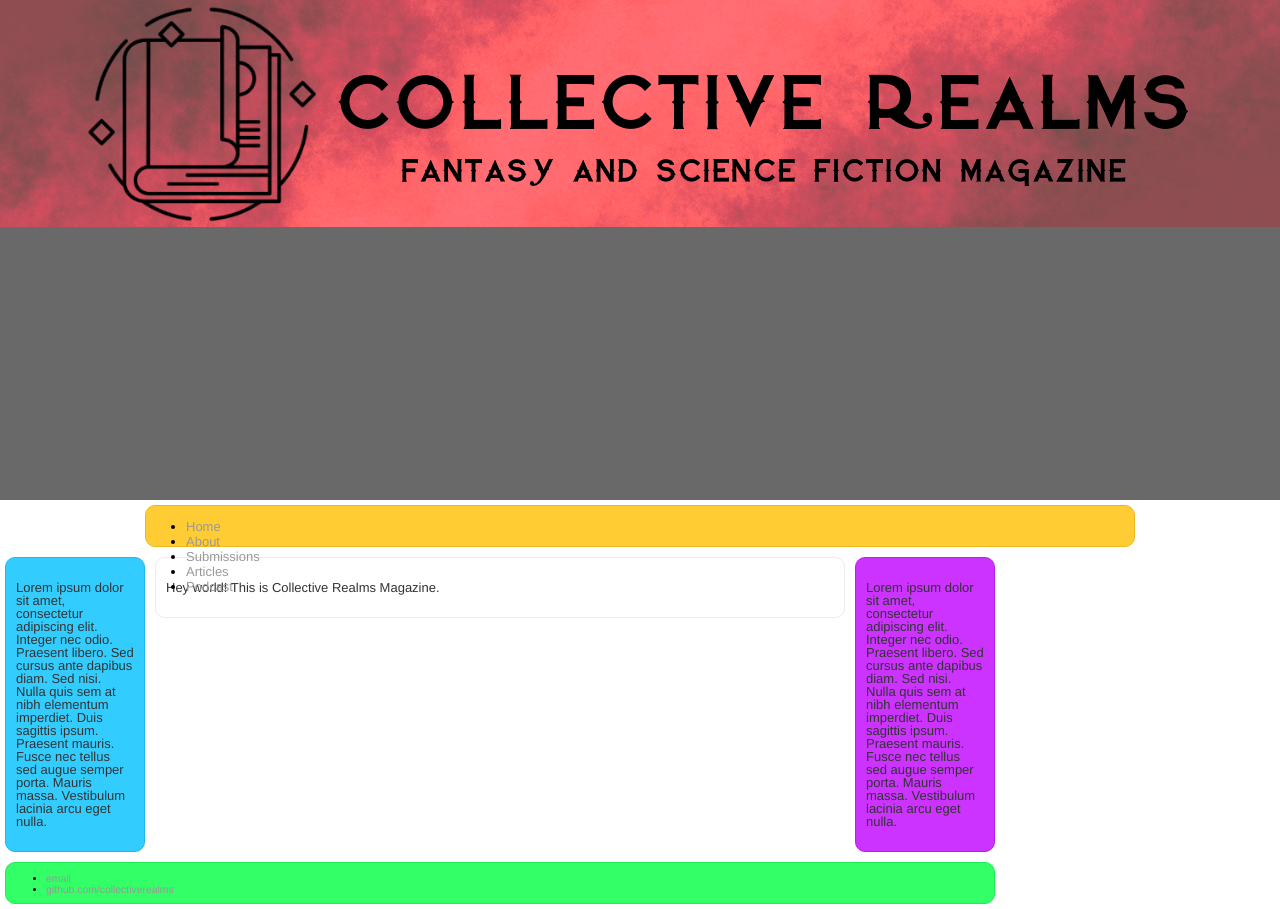
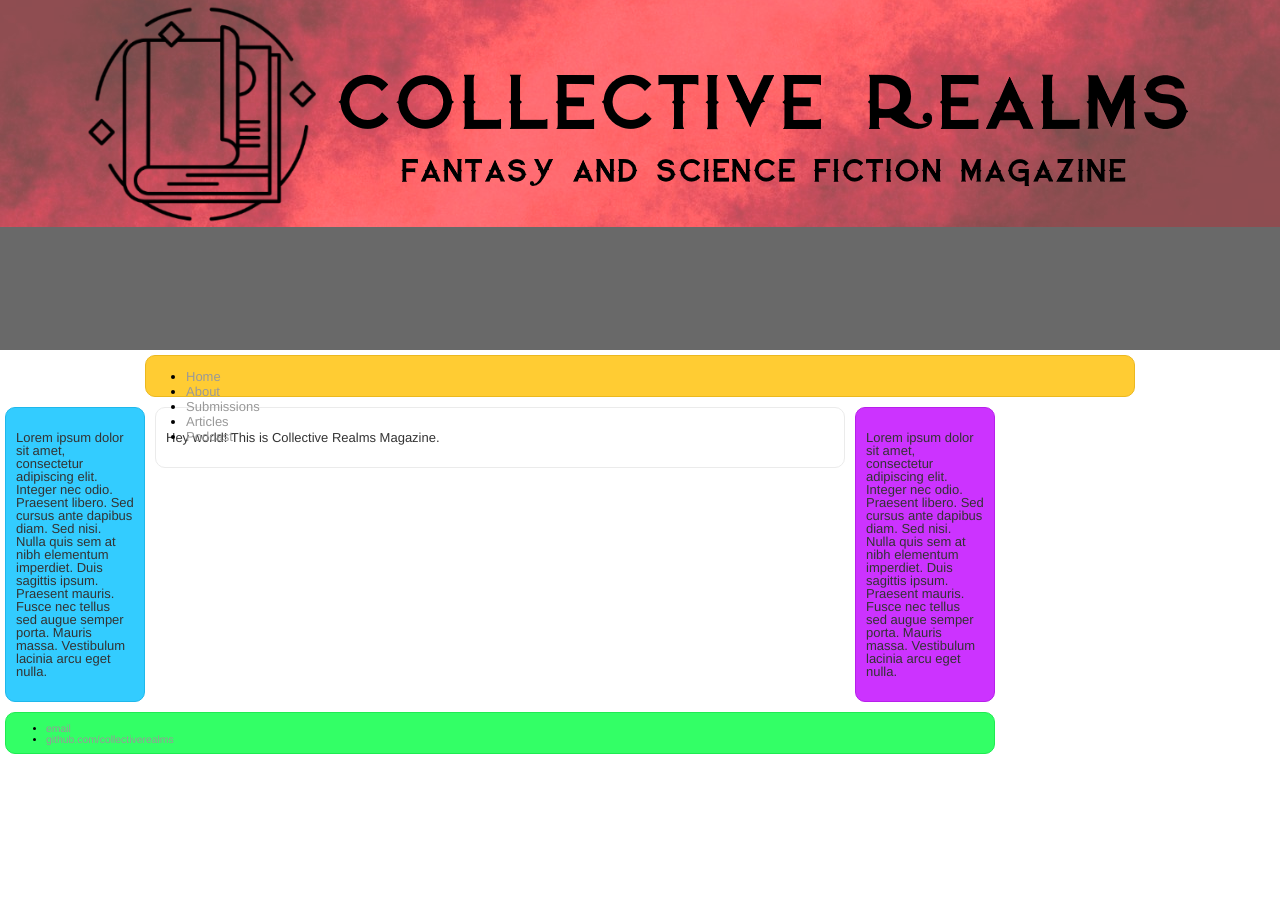
Before and after one commit to collectiverealms/collectiverealms, a Jekyll site: the page built from index.html, in a window 1280 px wide. Built offline with Jekyll 4.4.1, drawn with Linux system fonts in a browser that asks for light colours; the list of posts is cut into pages by our own code.

Commit message:
Update main.css

```diff
--- a/css/main.css
+++ b/css/main.css
@@ -39,7 +39,7 @@ h1 {
 }
 
 #header {
-    height: 500px;
+    height: 350px;
     background: #696969;
 }
 
```
